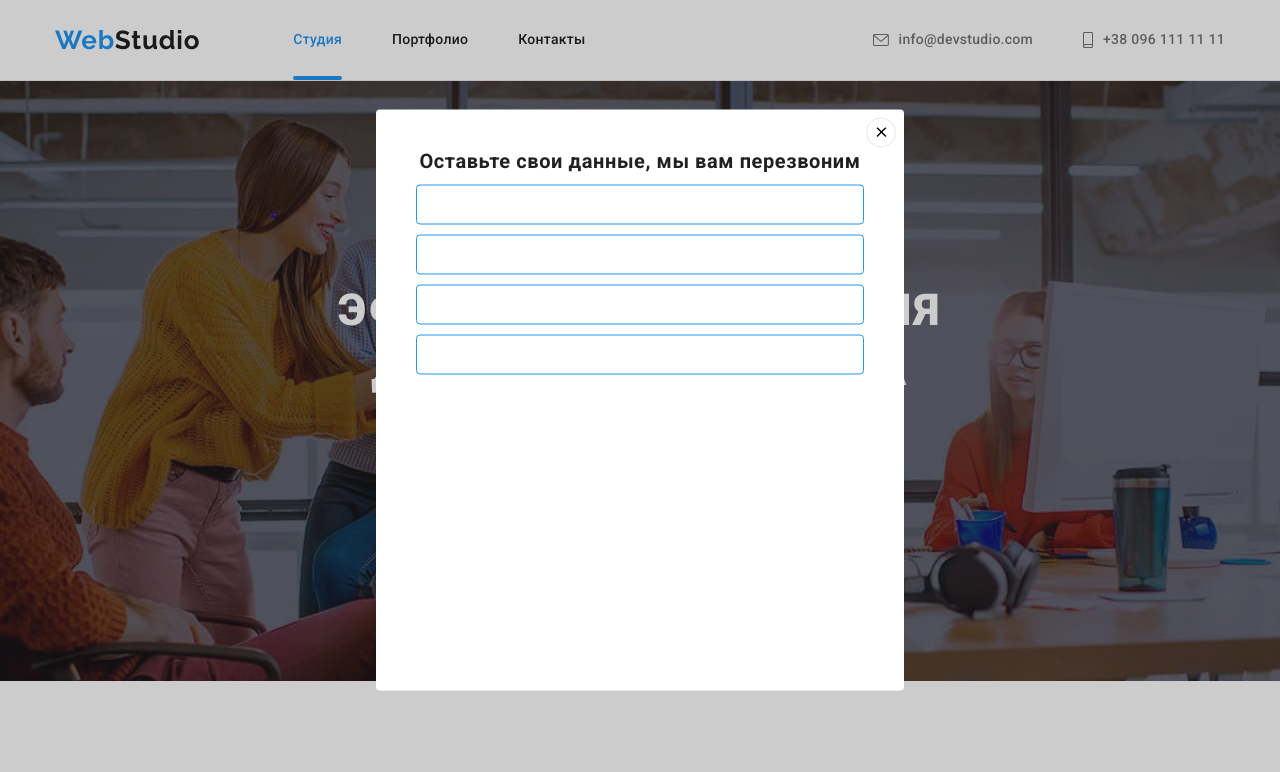
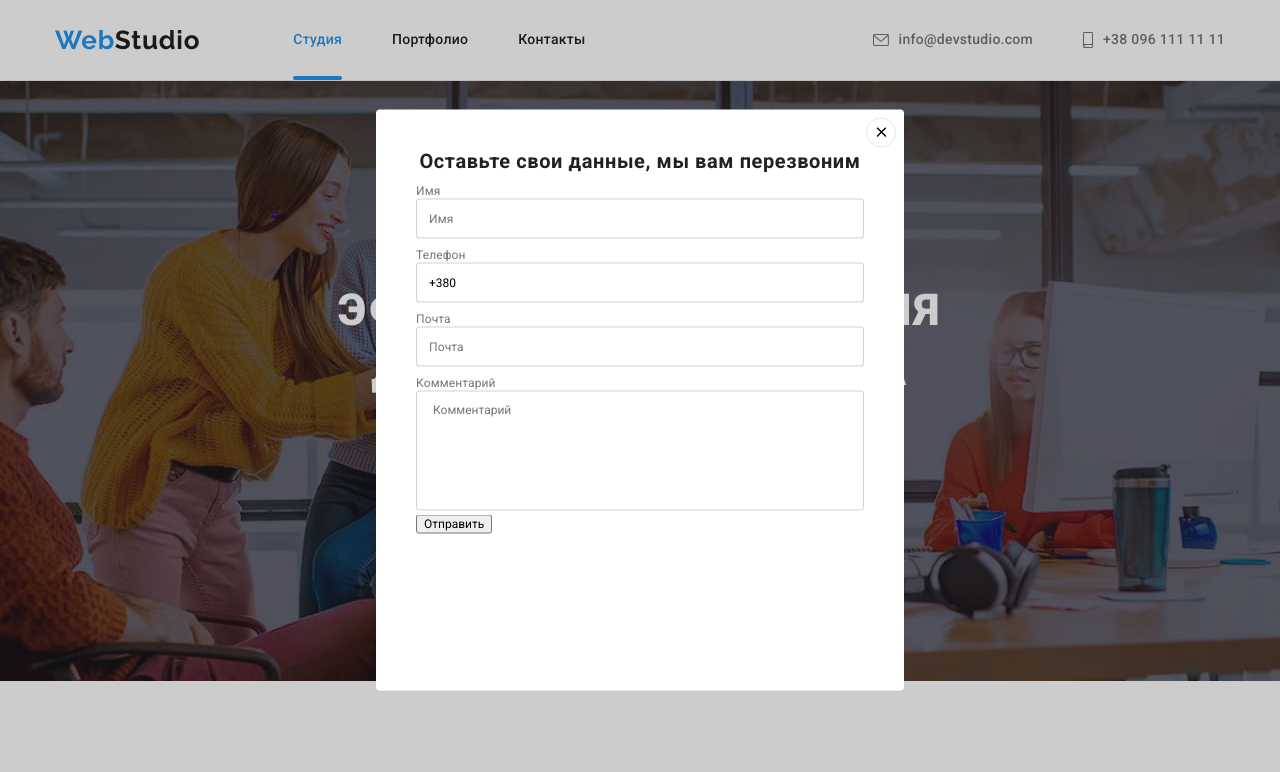
Before and after one commit to YevhenKhariuk/goit-markup-hw-06, a plain HTML site: page index.html in a window 1280 px wide. Both pictures are taken after a click on the button "Заказать услугу". Shown: the top 772 px of the page. Drawn offline with nearby package versions, Linux system fonts and the light colour scheme.

Commit message:
modal v1

```diff
--- a/css/styles.css
+++ b/css/styles.css
@@ -759,14 +759,34 @@ img {
 .modal-input {
   width: 100%;
   height: 40px;
-  border: 1px solid var(--soc-icon-bg-focushover);
+  border: 1px solid rgba(33, 33, 33, 0.2);
   border-radius: 4px;
   margin-bottom: 10px;
   padding-left: 12px;
+}
+
+.modal-input::placeholder {
   font-size: 12px;
   line-height: 1.16;
   letter-spacing: 0.01em;
   color: #757575;
+}
+
+.modal-form {
+  font-size: 12px;
+  line-height: 1.16;
+  letter-spacing: 0.01em;
+  color: #757575;
+  display: block;
+}
+
+.modal-text {
+  width: 100%;
+  height: 120px;
+  border: 1px solid rgba(33, 33, 33, 0.2);
+  border-radius: 4px;
+  resize: none;
+  padding: 12px 16px;
 }
 
 .button-close {
--- a/index.html
+++ b/index.html
@@ -439,10 +439,50 @@
         </button>
         <p class="modal-tittle">Оставьте свои данные, мы вам перезвоним</p>
         <form class="modal-form">
-          <input type="text" class="modal-input" />
-          <input type="text" class="modal-input" />
-          <input type="text" class="modal-input" />
-          <input type="text" class="modal-input" />
+          <div class="modal-field">
+            <label class="modal-form" for="user-name">Имя</label>
+            <input
+              type="text"
+              class="modal-input"
+              name="user-name"
+              placeholder="Имя"
+              required
+              id="user-name"
+            />
+          </div>
+          <div class="modal-field">
+            <label class="modal-form" for="user-tel">Телефон</label>
+            <input
+              type="tel"
+              class="modal-input"
+              name="user-tel"
+              placeholder="Телефон"
+              required
+              value="+380"
+              id="user-tel"
+            />
+          </div>
+          <div class="modal-field">
+            <label class="modal-form" for="user-email">Почта</label>
+            <input
+              type="email"
+              class="modal-input"
+              name="user-email"
+              placeholder="Почта"
+              required
+              id="user-email"
+            />
+          </div>
+          <div class="modal-field">
+            <label class="modal-form" for="user-text">Комментарий</label>
+            <textarea
+              name="user-text"
+              id="user-text"
+              placeholder="Комментарий"
+              class="modal-text"
+            ></textarea>
+          </div>
+          <button type="submit">Отправить</button>
         </form>
       </div>
     </div>
```
